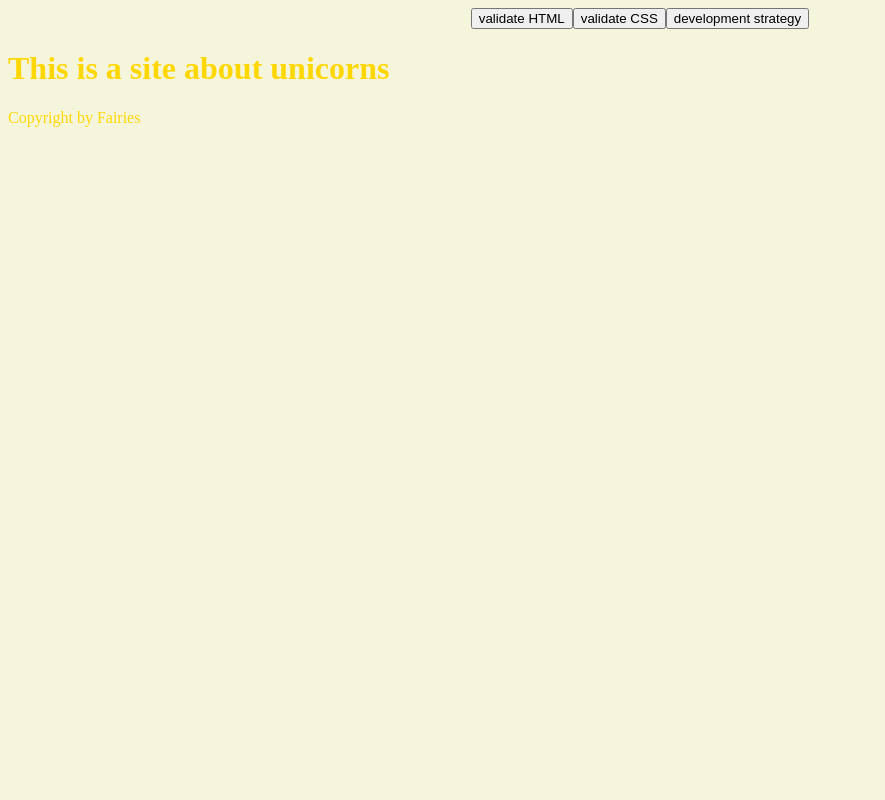
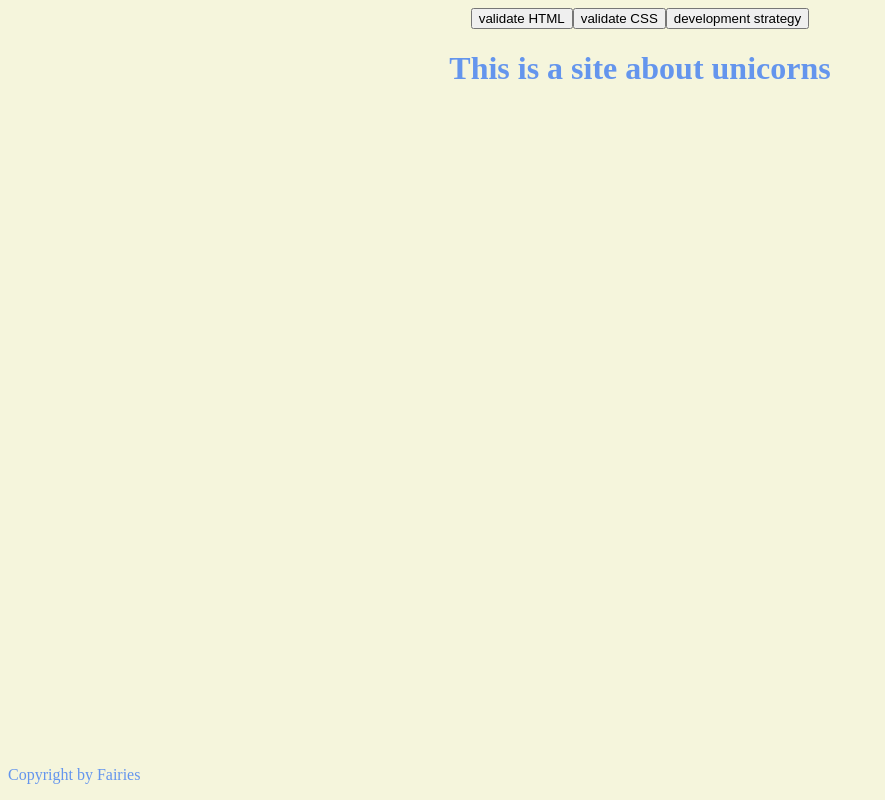
Before and after one commit to julia-sod/unicorns-webpage, a plain HTML site: page index.html in a window 1280 px wide. Shown: the whole page, without its empty margins (0-885 px from the left). Drawn offline with Linux system fonts and the light colour scheme.

Commit message:
Edited header and footer in css

```diff
--- a/style.css
+++ b/style.css
@@ -2,8 +2,10 @@ body {
     background-color: beige;
 }
 h1 {
-    color: gold;
+    color: cornflowerblue;
+    text-align: center;
 }
 p {
-    color: gold;
-}
+    color: cornflowerblue;
+    position: absolute;
+    bottom: 0;
```
